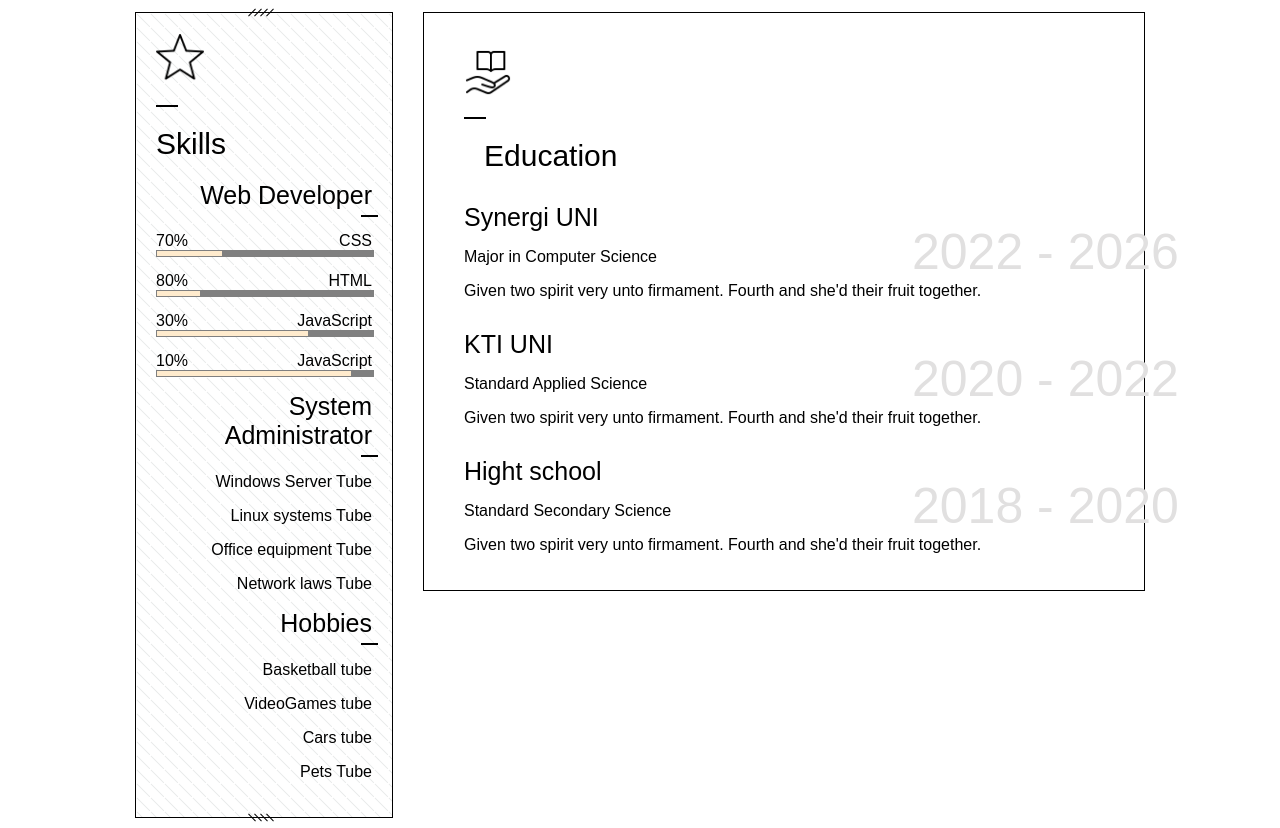
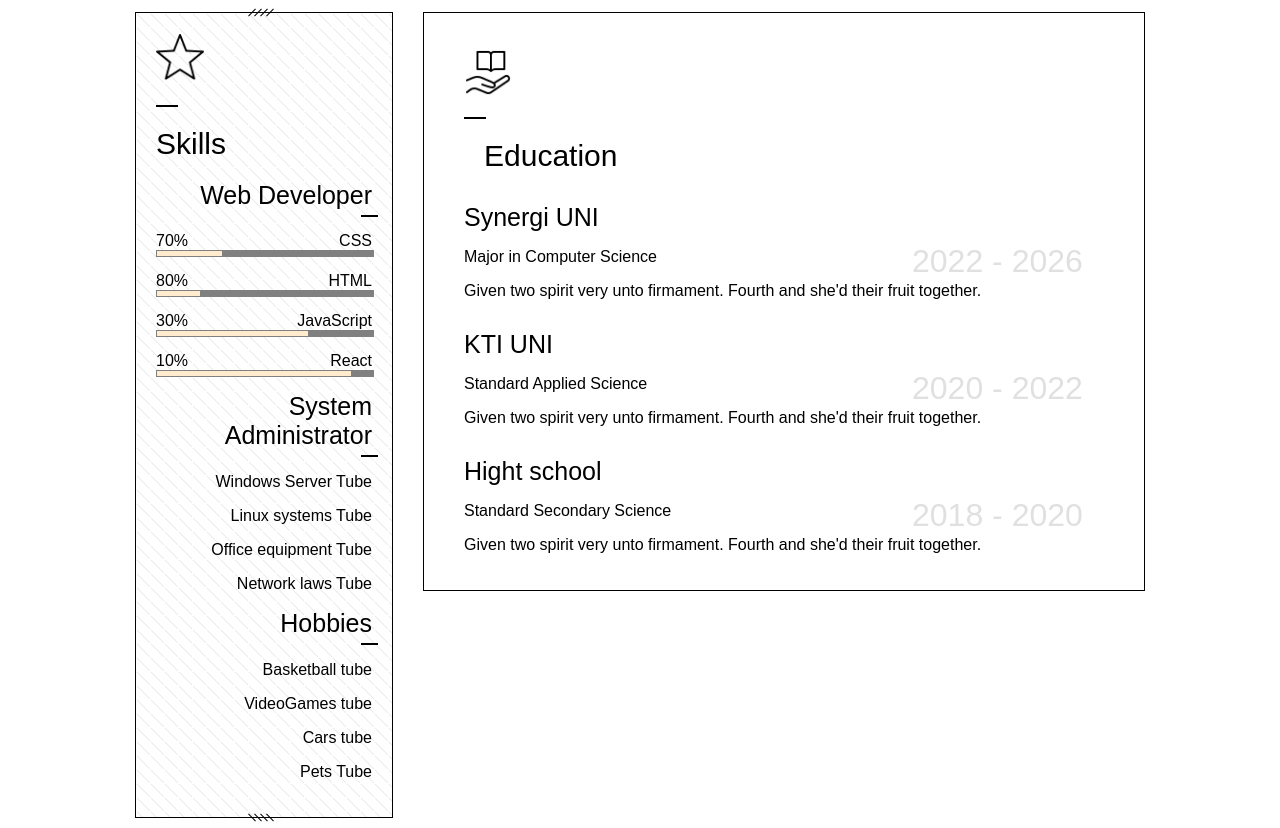
Before and after one commit to TiUmarovR/frontendstarting, a plain HTML site: page index.html in a window 1280 px wide. Shown: the part 1160-1988 px from the top of the page. Drawn offline with Linux system fonts and the light colour scheme.

Commit message:
lightFix

```diff
--- a/index.html
+++ b/index.html
@@ -199,7 +199,7 @@ Heaven green without whose replenish seasons there brought, over own sixth in Be
                                                 10%
                                             </p>
                                             <p>
-                                                JavaScript
+                                                React
                                             </p>
                                         </div>
                                         <div class="perdTube">
--- a/styles/exp.css
+++ b/styles/exp.css
@@ -90,8 +90,8 @@
 
 .educationTimeTaken {
     position: absolute;
-    margin: 20px 0 0 35%;
-    font-size: 50px;
+    margin: 40px 0 0 35%;
+    font-size: 2em;
     color: rgb(225, 224, 224);
 }
 
```
